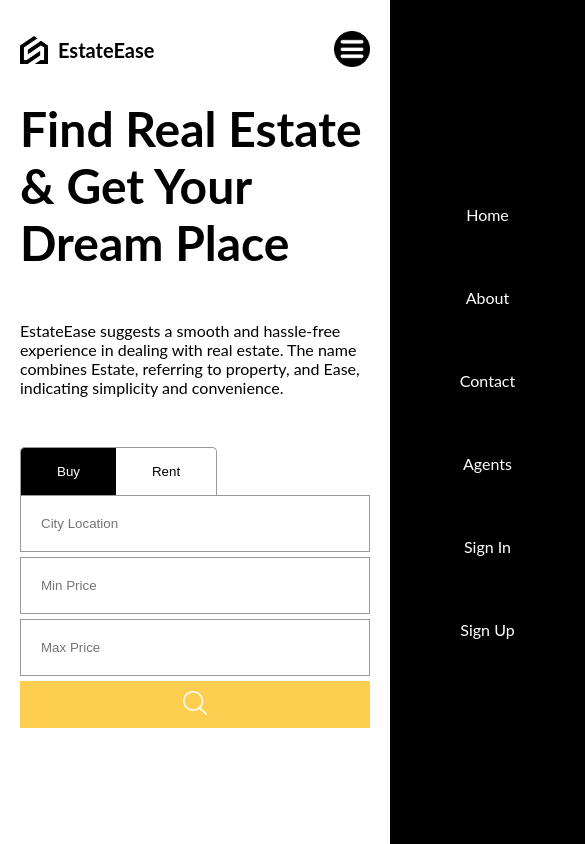
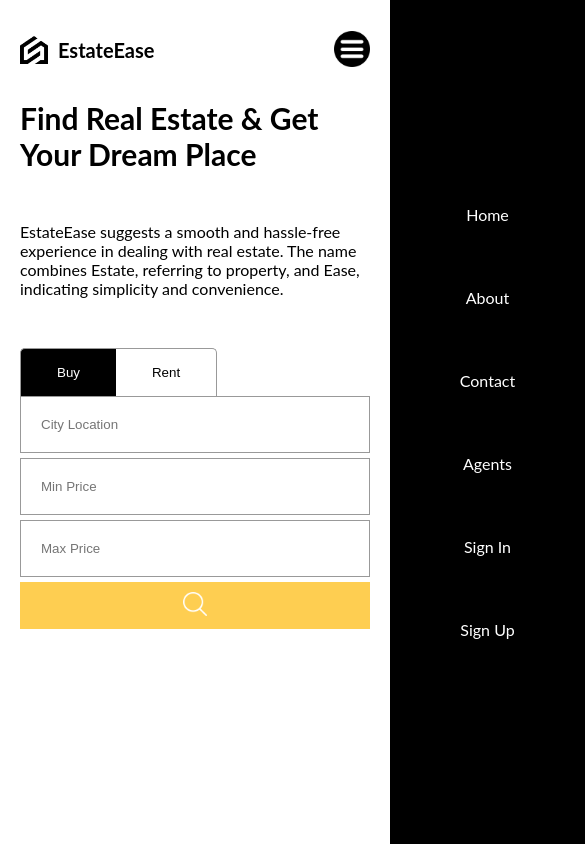
Before and after one commit to Anik0047/estate-ease-ui, a React (Vite) app: page / in a window 390 px wide. Shown: the whole page, 585 px wide, since content can reach past the window. Built offline with nearby package versions, Linux system fonts and the light colour scheme.

Commit message:
single page responsive

```diff
--- a/src/Routes/HomePage/HomePage.scss
+++ b/src/Routes/HomePage/HomePage.scss
@@ -28,6 +28,10 @@
 
                 @include lg{
                     font-size: 48px;
+                }
+
+                @include sm{
+                    font-size: 30px;
                 }
             }
 
--- a/src/Routes/Layout/Layout.scss
+++ b/src/Routes/Layout/Layout.scss
@@ -20,7 +20,7 @@
     @include sm{
         // background-color: rgb(240, 252, 252);
         max-width: 640px;
-        // position: fixed;
+        position: fixed;
     }
 
     .content{
```
